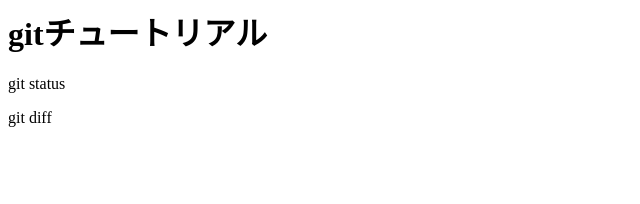
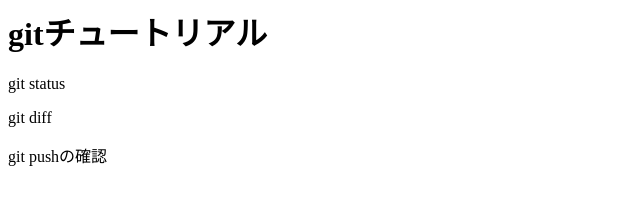
Before and after one commit to narumi-r/git-_tutorial, a plain HTML site: page index.html in a window 1280 px wide. Shown: the whole page, without its empty margins (0-640 px from the left). Drawn offline with Linux system fonts and the light colour scheme.

Commit message:
git pushの追記

```diff
--- a/index.html
+++ b/index.html
@@ -1,3 +1,4 @@
 <h1> gitチュートリアル</h1>
 <p>git status</p>
 <p>git diff</p>
+<p>git pushの確認</p>
```
